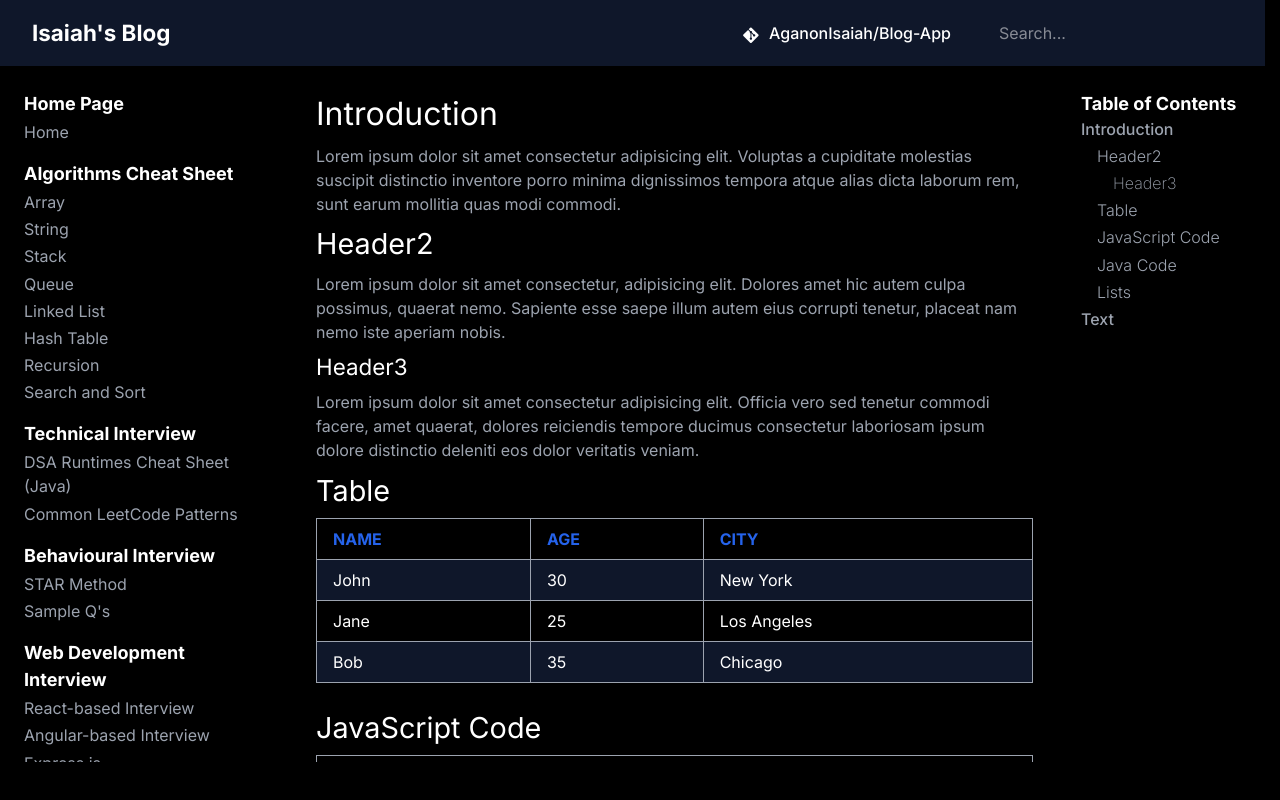
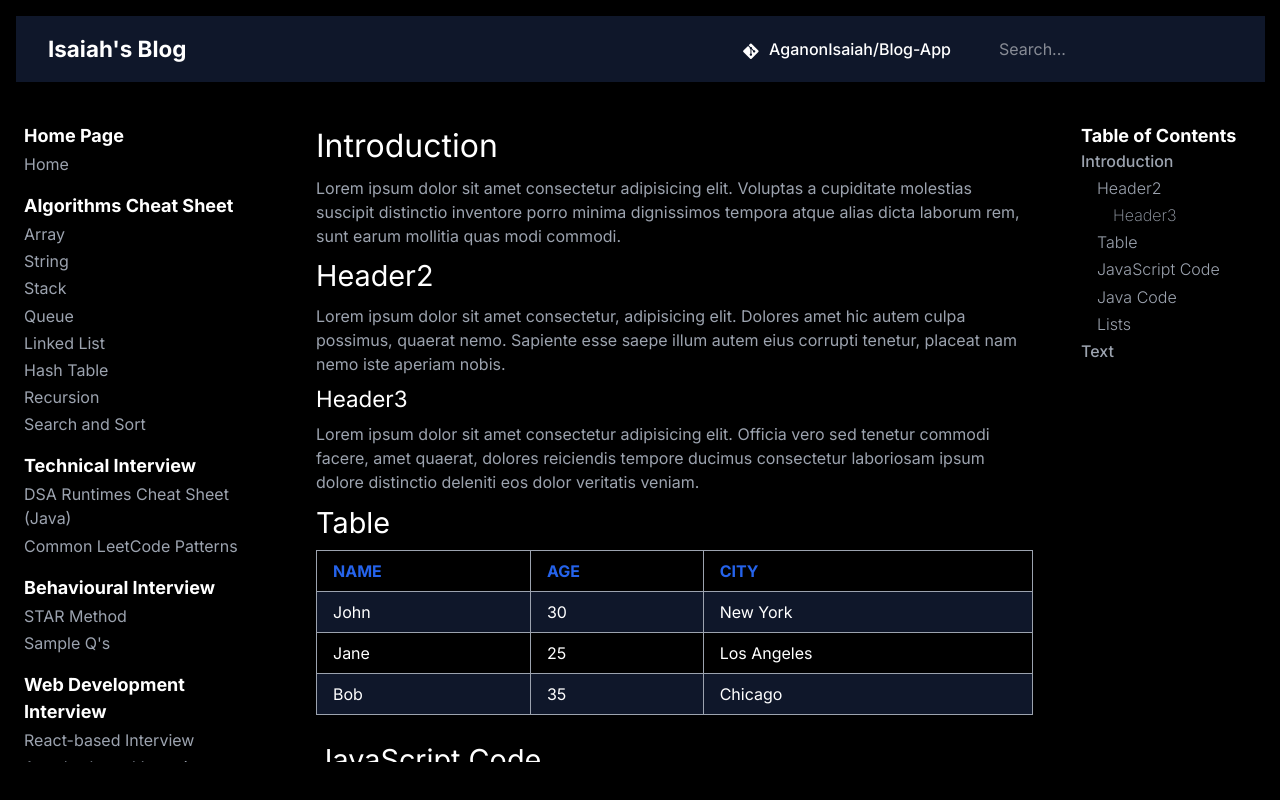
Before and after one commit to AganonIsaiah/Blog-App, a Next.js app: page / in a window 1280 px wide. Built offline with nearby package versions, Linux system fonts and the light colour scheme.

Commit message:
fixing header

```diff
--- a/src/app/globals.css
+++ b/src/app/globals.css
@@ -24,13 +24,14 @@ html {
     scrollbar-gutter: stable;
 }
 
-body {
+body, html {
     margin: 0;
     padding: 0;
     overflow-y: auto;
 
     background-color: var(--bg-primary);
     color: var(--text-primary);
+
 }
 
 /* HEADERS */
--- a/src/app/layout.tsx
+++ b/src/app/layout.tsx
@@ -32,7 +32,7 @@ export default function RootLayout({
       <body>
         <Header />
 
-        <div className="flex p-6 gap-8 h-[calc(100vh-theme(spacing.20))] overflow-hidden">
+        <div className="flex p-6 gap-8 h-[calc(100vh-theme(spacing.28))] overflow-hidden">
           <Nav className="hidden md:block flex-shrink-0 w-65 pr-4 overflow-y-auto custom-scrollbar" />
 
           <div className="flex-1 min-w-0 pr-4 overflow-y-auto custom-scrollbar">
--- a/src/components/Header/Header.module.css
+++ b/src/components/Header/Header.module.css
@@ -1,4 +1,5 @@
 .header {
+
     display: flex;
     justify-content: space-between;
     align-items: center;
@@ -6,6 +7,9 @@
     background-color: var(--header);
     color: var(--text-primary);
     padding: 1rem 2rem;
+    margin: 1rem;
+    margin-right: 0rem;
+
 }
 
 .header .title {
```
